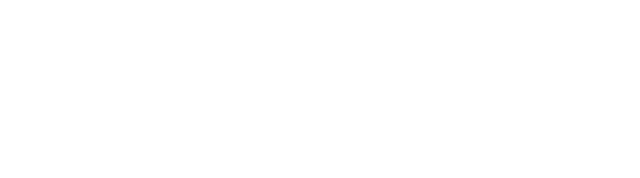
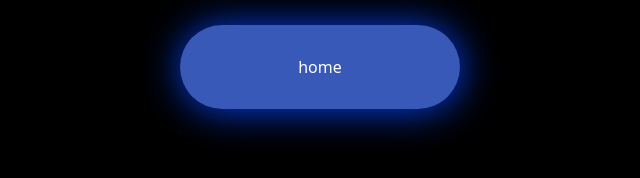
Before and after one commit to k1anwx/animated-website-template, a website built with Vite: page support.html in a window 1280 px wide. Shown: the whole page, without its empty margins (320-960 px from the left). Built offline with nearby package versions, Linux system fonts and the light colour scheme.

Commit message:
support update page v1

```diff
--- a/own-style.css
+++ b/own-style.css
@@ -83,3 +83,25 @@
     transform: translateY(-8px);
     opacity: 0.7;
 }
+.support-nav {
+    background-color:rgba(75, 116, 240, 0.77);
+    color: white;
+    display: flex;
+    justify-content: center;
+    gap: 15px;
+    margin-top: 25px;
+    padding: 30px;
+    border-radius: 70px;
+    margin-left: 500px;
+    margin-right: 500px;
+    box-shadow: 1px 1px 38px rgba(4, 64, 244, 0.995);
+}
+.support-nav:hover {
+    transition: transform 0.4s ease, opacity 0.5s ease, box-shadow 1s ease, background-color 1s ease;
+    box-shadow:0 0 10px #f83b3b;
+    background-color: #da0000;
+    opacity: 0.8;
+}
+.support-body {
+    background-color: black;
+}
--- a/support.html
+++ b/support.html
@@ -0,0 +1,19 @@
+<!DOCTYPE html>
+<html lang="en">
+<head>
+    <meta charset="UTF-8">
+    <meta name="viewport" content="width=device-width, initial-scale=1.0">
+    <title>Support Services</title>
+</head>
+<body style="background-color: black;">
+    <nav class="support-nav">
+        <ul class="flex gap-6 list-none m-0 p-0">
+            <li>
+
+                <a href="index.html" class="!no-underline text-white inline-block transition-all duration-500 hover:-translate-y-1 hover:text-indigo-200">home</a>
+            </li>
+        </ul>
+    </nav>
+    <script type="module" src="/main.js"></script>
+</body>
+</html>
```
